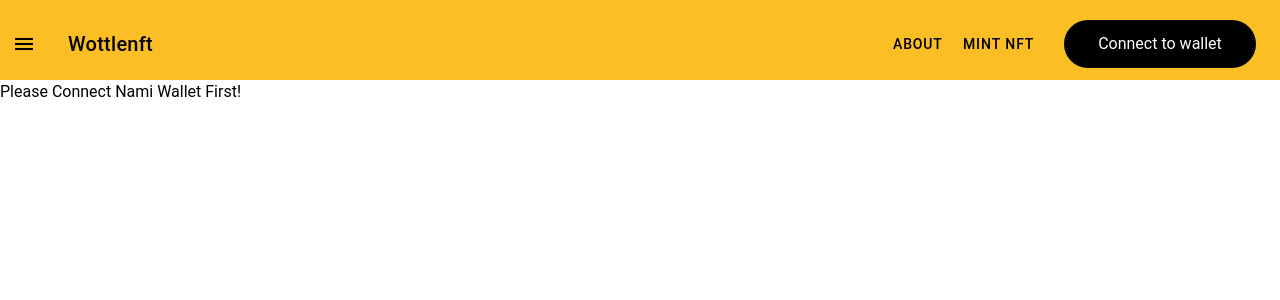
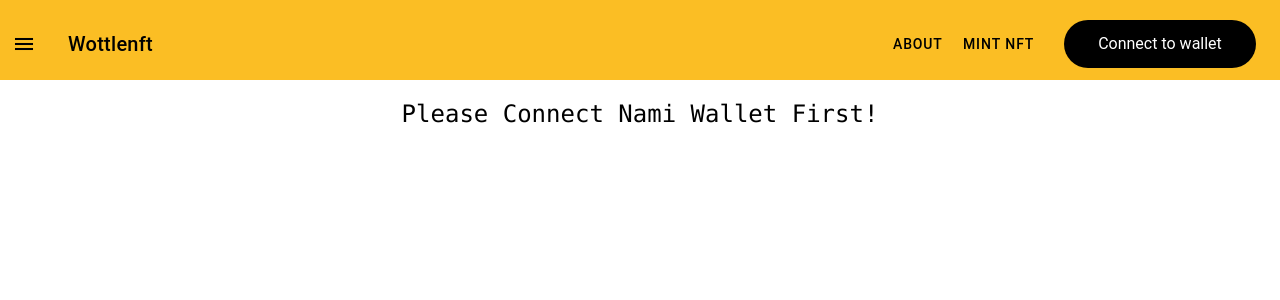
Before and after one commit to WottleNFT/wottlenft, a Next.js app in the folder frontend/: page /user-nfts in a window 1280 px wide. Shown: the top 300 px of the page. Built offline with nearby package versions, Linux system fonts and the light colour scheme.

Commit message:
change loading text when loading wallet

```diff
--- a/frontend/src/Components/AuctionCard.tsx
+++ b/frontend/src/Components/AuctionCard.tsx
@@ -1,10 +1,10 @@
-import { IonCard, IonCardHeader, IonCardTitle } from '@ionic/react';
+import { IonCard, IonCardHeader, IonCardTitle } from "@ionic/react";
 
-import { Auction } from '../types/Auction';
+import { Auction } from "../types/Auction";
 
 function AuctionCard({ auction }: { auction: Auction }) {
   return (
-    <IonCard className="rounded-2xl w-full h-full m-0">
+    <IonCard className="rounded-2xl w-full h-full m-0 p-2">
       <div className="flex flex-col">
         <div className="h-2/3 w-full">
           <img
--- a/frontend/src/Components/CategoryTag.tsx
+++ b/frontend/src/Components/CategoryTag.tsx
@@ -1,4 +1,4 @@
-import { IonChip, IonLabel } from '@ionic/react';
+import { IonChip, IonLabel } from "@ionic/react";
 
 type TagProps = {
   color?: string;
--- a/frontend/src/Components/UserNfts/NftList.tsx
+++ b/frontend/src/Components/UserNfts/NftList.tsx
@@ -1,6 +1,6 @@
 import React, { useEffect, useState } from "react";
 
-import { IonContent, IonList } from "@ionic/react";
+import { IonList } from "@ionic/react";
 
 import { Asset } from "../../types/Asset";
 import SearchBar from "../SearchBar";
--- a/frontend/src/app/store.ts
+++ b/frontend/src/app/store.ts
@@ -1,6 +1,6 @@
-import { configureStore } from '@reduxjs/toolkit';
+import { configureStore } from "@reduxjs/toolkit";
 
-import namiWalletReducer from '../features/wallet/walletSlice';
+import namiWalletReducer from "../features/wallet/walletSlice";
 
 export const store = configureStore({
   reducer: {
--- a/frontend/src/pages/user-nfts/index.tsx
+++ b/frontend/src/pages/user-nfts/index.tsx
@@ -69,11 +69,11 @@ const UserNfts = () => {
     >
       <IonContent>
         {!walletInfo ? (
-          <IonLabel className="w-full text-center">
+          <p className="w-full text-center text-2xl font-mono p-4">
             {walletStatusReady
               ? "Please Connect Nami Wallet First!"
               : "Loading Your Wallet..."}
-          </IonLabel>
+          </p>
         ) : (
           <NftList nfts={getNfts()} />
         )}
```
